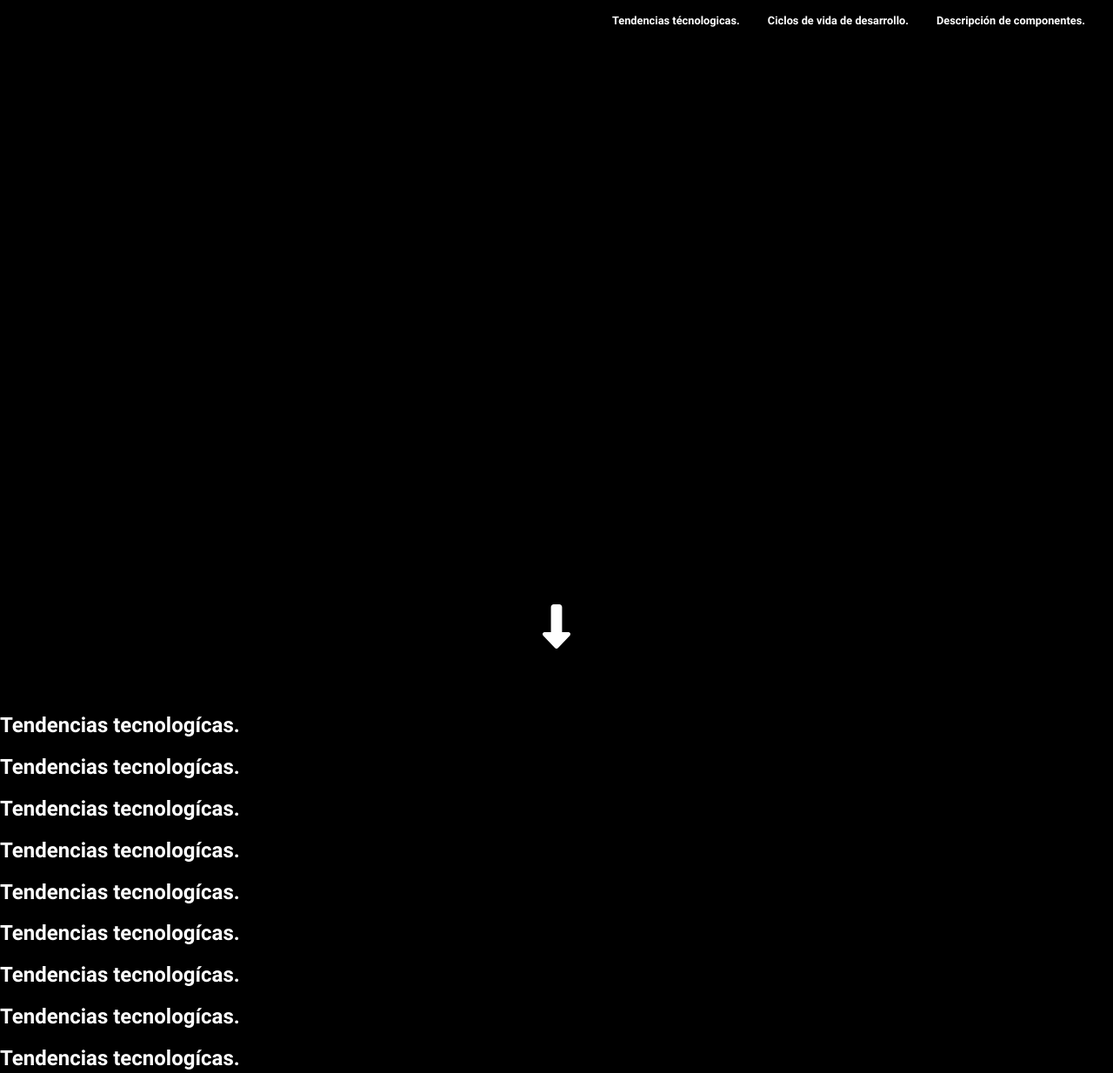
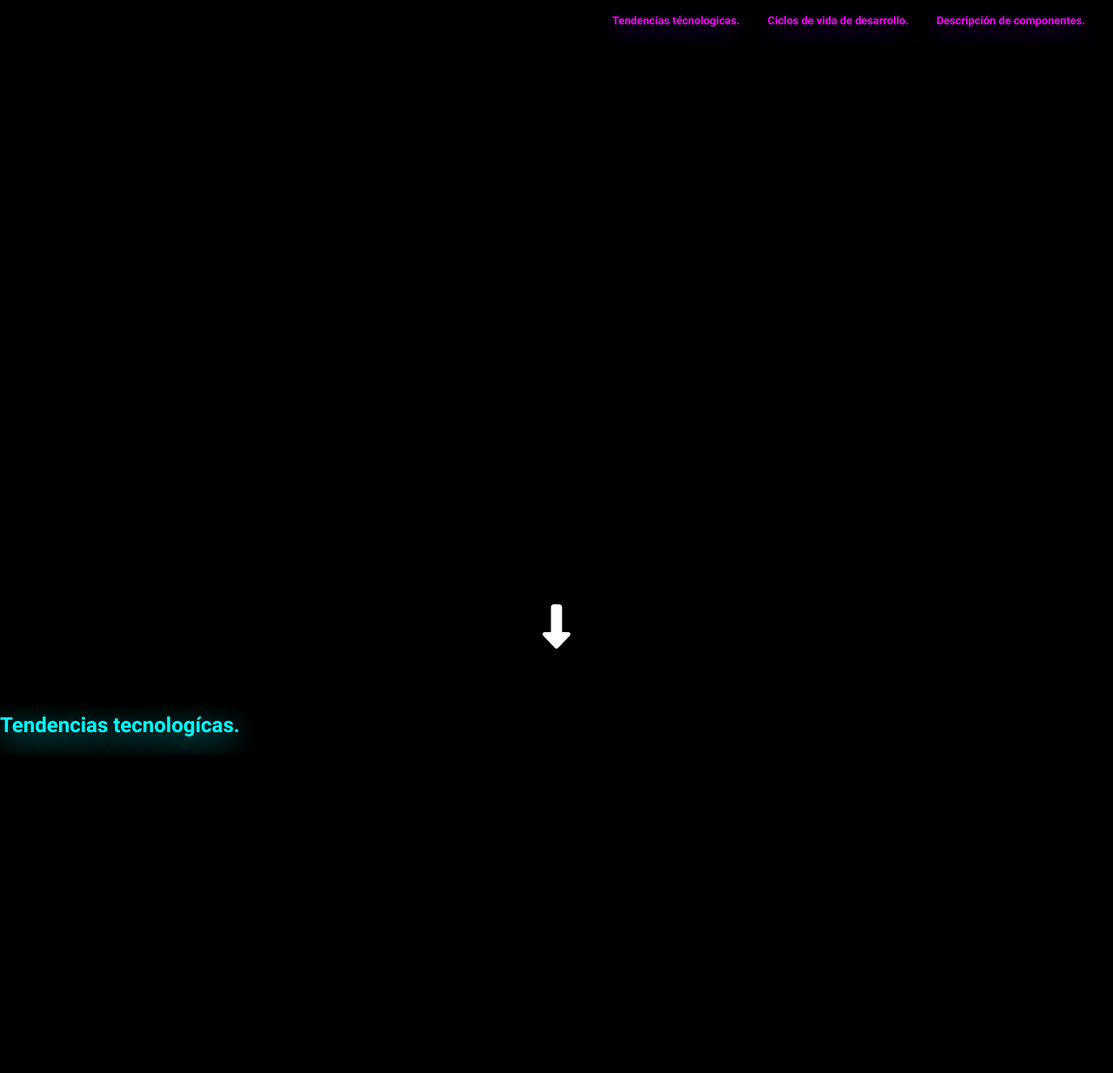
Before and after one commit to RuisuEurimonio/trends, a website built with Vite: page index.html in a window 1280 px wide. Shown: the top 1234 px of the page at 87% size. After the commit the page ends 868 px from the top, so only its background shows below. Built offline with nearby package versions, Linux system fonts and the light colour scheme; what typeit would draw is missing.

Commit message:
Se agrevan variables de color

```diff
--- a/css/general.css
+++ b/css/general.css
@@ -6,6 +6,16 @@ html, body {
     box-sizing: border-box;
     scroll-padding-block: 10vh;
     scroll-behavior: smooth;
+}
+
+:root{
+    --background: #000000;
+    --secondary-background: #000000;
+    --main-color: #00FFFF;
+    --secondary-color: #FF00FF;
+    --third-color: #FF1493;
+    --main-accent-color: #00CED1;
+    --secondary-accent-color: #8A2BE2;
 }
 
 @font-face{
@@ -34,6 +44,11 @@ h1,h2,h3,h4,h5,h6,p,a,span{
     font-weight: bold;
 }
 
+h1, h2, h3, h4, h5, h6{
+    color: var(--main-color);
+    text-shadow: 0rem .5rem 2rem var(--main-accent-color);
+}
+
 .title{
     font-size: 5rem;
     text-align: center;
@@ -51,7 +66,20 @@ ul{
 a{
     text-decoration: none;
     color: white;
+    transition: all 1s;
+}
 
+a:hover{
+    transform: scale(1.05);
+    transition: all 1s;
+}
+
+p.pink__neon__text,
+a.pink__neon__text,
+span.pink__neon__text
+li.pink__neon__text{
+    color: var(--secondary-color);
+    text-shadow: 0rem .5rem 2rem var(--secondary-accent-color);
 }
 
 .icon{
--- a/index.html
+++ b/index.html
@@ -12,23 +12,22 @@
     <header class="header">
         <nav class="nav__container">
             <ul class="nav__list">
-                <li class="nav__item"> <a href="/#tendencias"> Tendencias técnologicas. </a> </li>
-                <li class="nav__item"> <a href="/"> Ciclos de vida de desarrollo. </a> </li>
-                <li class="nav__item"> <a href="/"> Descripción de componentes. </a> </li>
+                <li class="nav__item"> <a class="pink__neon__text" href="/#tendencias"> Tendencias técnologicas. </a> </li>
+                <li class="nav__item"> <a class="pink__neon__text" href="/"> Ciclos de vida de desarrollo. </a> </li>
+                <li class="nav__item"> <a class="pink__neon__text" href="/"> Descripción de componentes. </a> </li>
             </ul>
         </nav>
     </header>
 
-    <div class="container1">
+    <section class="container1">
         <h1 class="title" id="mainTitle">  </h1>
         <h2 class="subtitle" id="mainSubTitle">  </h2>
         <img  class="icon icon-arrow" src="./assets/svg/arrow-down.svg">
-    </div>
+    </section>
 
-    <div class="container2" id="tendencias">
+    <section class="container2" id="tendencias">
         <h2>Tendencias tecnologícas.</h2>
-        <h2>Tendencias tecnologícas.</h2><h2>Tendencias tecnologícas.</h2><h2>Tendencias tecnologícas.</h2><h2>Tendencias tecnologícas.</h2><h2>Tendencias tecnologícas.</h2><h2>Tendencias tecnologícas.</h2><h2>Tendencias tecnologícas.</h2><h2>Tendencias tecnologícas.</h2><h2>Tendencias tecnologícas.</h2><h2>Tendencias tecnologícas.</h2><h2>Tendencias tecnologícas.</h2><h2>Tendencias tecnologícas.</h2><h2>Tendencias tecnologícas.</h2><h2>Tendencias tecnologícas.</h2><h2>Tendencias tecnologícas.</h2><h2>Tendencias tecnologícas.</h2><h2>Tendencias tecnologícas.</h2><h2>Tendencias tecnologícas.</h2><h2>Tendencias tecnologícas.</h2><h2>Tendencias tecnologícas.</h2><h2>Tendencias tecnologícas.</h2><h2>Tendencias tecnologícas.</h2><h2>Tendencias tecnologícas.</h2><h2>Tendencias tecnologícas.</h2><h2>Tendencias tecnologícas.</h2><h2>Tendencias tecnologícas.</h2><h2>Tendencias tecnologícas.</h2><h2>Tendencias tecnologícas.</h2><h2>Tendencias tecnologícas.</h2><h2>Tendencias tecnologícas.</h2><h2>Tendencias tecnologícas.</h2>
-    </div>
+    </section>
 
     <script type="module" src="./js/firstModule.js"></script>
 </body>
```
